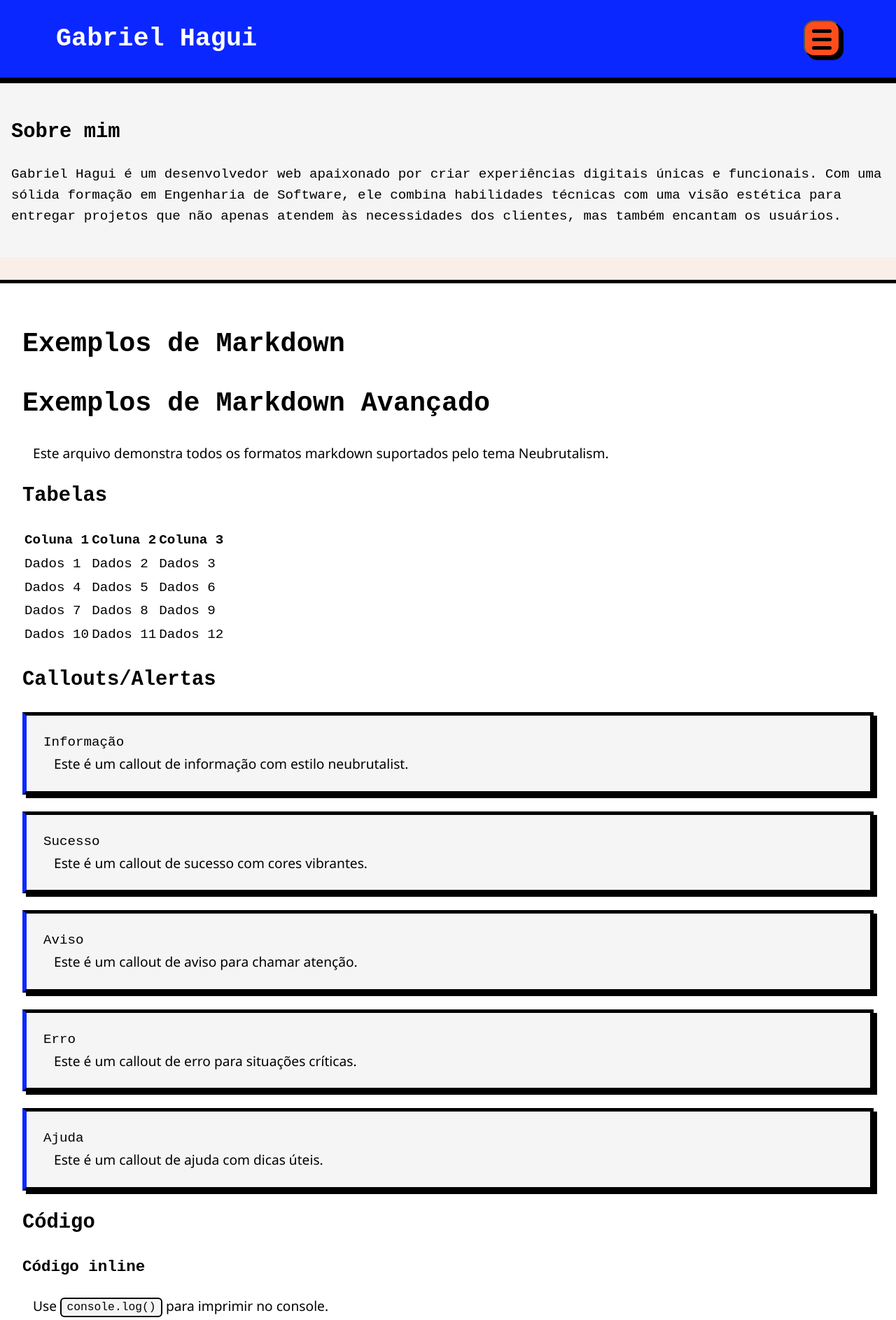
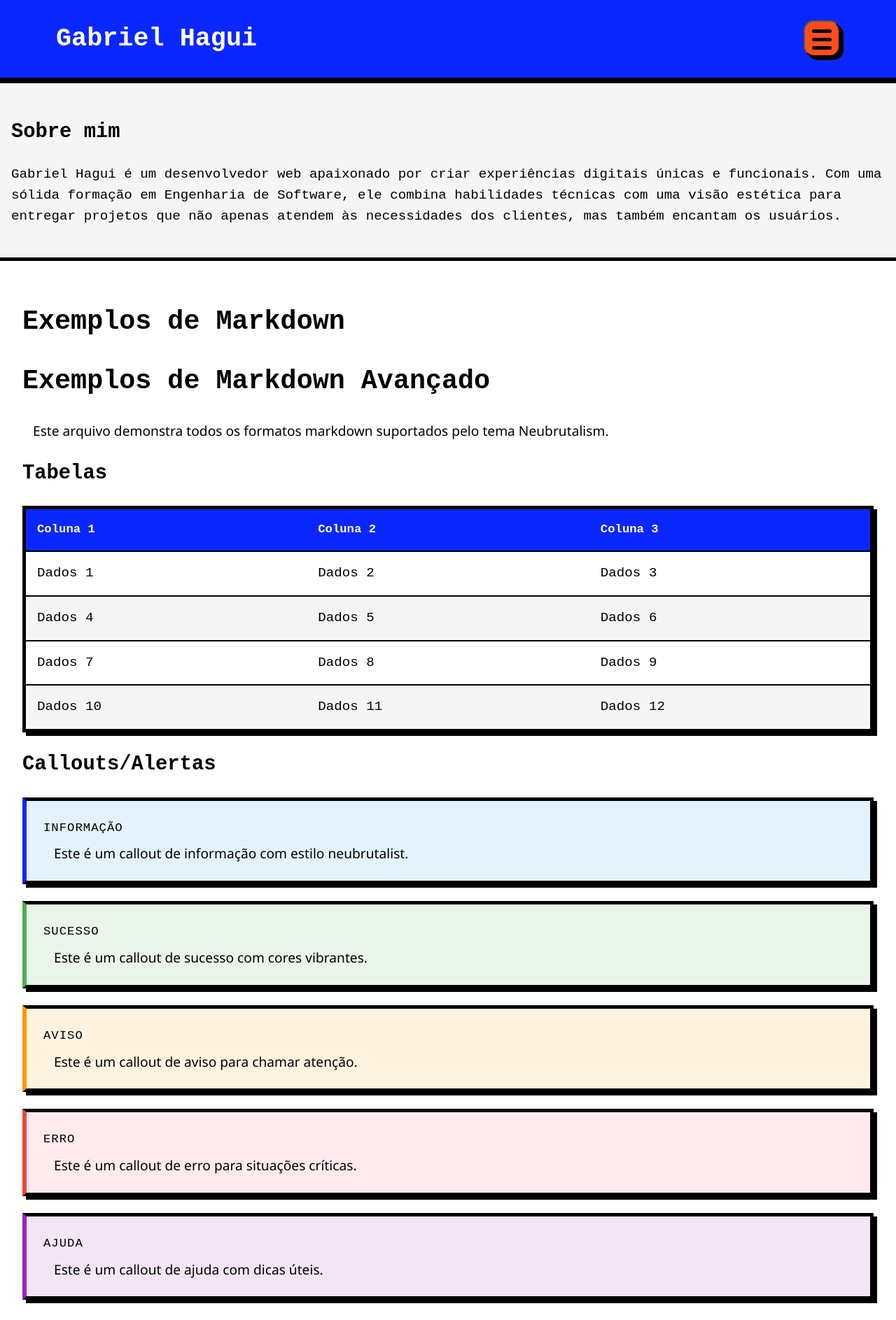
Before and after one commit to GHagui/Gabriel_Hagui, a Jekyll site: the page built from markdown-examples.md, in a window 1280 px wide. Shown: the top 1887 px of the page at 70% size. Built offline with Jekyll 4.4.1, drawn with Linux system fonts in a browser that asks for light colours; some web fonts are replaced.

Commit message:
Enhance code highlighting styles for better readability; improve token contrast and restore callouts and table structures for improved layout and accessibility

```diff
--- a/_sass/custom/_code.scss
+++ b/_sass/custom/_code.scss
@@ -1,21 +1,22 @@
 // Code & syntax highlighting
-.highlighter-rouge { background:#101010; }
+.highlighter-rouge { background:#161616; border: var(--border-medium); box-shadow: var(--box-shadow-small); margin: var(--spacing-md) 0; }
+.highlighter-rouge + .highlighter-rouge { margin-top: var(--spacing-lg); }
 .highlighter-rouge > .highlight { margin:0; background:transparent; border:0; box-shadow:none; padding:0; }
 .highlight .rouge-table { width:100%; border-collapse:collapse; background:transparent; font-size: var(--fs-sm); table-layout:fixed; }
 .highlight .rouge-table td { padding:0; margin:0; vertical-align:top; }
-.highlight .rouge-gutter { background:#0c0c0c; width:3.5ch; user-select:none; border-right:1px solid #181818; }
-.highlight .rouge-gutter pre { margin:0; text-align:right; letter-spacing:.5px; color:#555; background:transparent; padding:15px; }
+.highlight .rouge-gutter { background:#121212; width:3.5ch; user-select:none; border-right:2px solid #0e0e0e; }
+.highlight .rouge-gutter pre { margin:0; text-align:right; letter-spacing:.5px; color:#6a6a6a; background:transparent; padding:15px 10px 15px 6px; }
 .highlight .rouge-code { position:relative; background:transparent; }
-.highlight .rouge-code pre { margin:0; padding:15px; background:transparent!important; overflow-x:auto; }
+.highlight .rouge-code pre { margin:0; padding:15px 18px 15px 18px; background:transparent!important; overflow-x:auto; line-height:1.55; }
 .highlight .rouge-code pre { @include scrollbars(); }
 
 :not(pre) > code { background: var(--color-bg-sidebar)!important; padding:0.15em 0.45em; border-radius:6px; font-family: var(--font-secondary); font-size:.85em; border:2px solid var(--color-black); }
 pre code { border:none; background:transparent; padding:0; font-size:inherit; }
 
-// Token colors (subset retained to avoid noise) - still matching original palette
-.highlight .k, .highlight .kt, .highlight .kd { color:#5fbaf5; font-weight:600; }
-.highlight .o, .highlight .ow, .highlight .nt { color:#f92672; }
-.highlight .s, .highlight .s1, .highlight .s2, .highlight .dl, .highlight .sa, .highlight .sb, .highlight .sc { color:#f5d76e; }
-.highlight .nf, .highlight .nc, .highlight .na, .highlight .nd, .highlight .nx { color:#a6e22e; }
-.highlight .m, .highlight .mi, .highlight .mf, .highlight .mh, .highlight .mb, .highlight .mo { color:#ae81ff; }
-.highlight .c, .highlight .cm, .highlight .c1, .highlight .cs, .highlight .cp { color:#75715e; font-style:italic; }
+// Improve token contrast on slightly lighter background
+.highlight .k, .highlight .kt, .highlight .kd { color:#63c0ff; font-weight:600; }
+.highlight .o, .highlight .ow, .highlight .nt { color:#ff2e82; }
+.highlight .s, .highlight .s1, .highlight .s2, .highlight .dl, .highlight .sa, .highlight .sb, .highlight .sc { color:#ffe082; }
+.highlight .nf, .highlight .nc, .highlight .na, .highlight .nd, .highlight .nx { color:#b3f24a; }
+.highlight .m, .highlight .mi, .highlight .mf, .highlight .mh, .highlight .mb, .highlight .mo { color:#c1a1ff; }
+.highlight .c, .highlight .cm, .highlight .c1, .highlight .cs, .highlight .cp { color:#8d8d75; font-style:italic; }
--- a/_sass/custom/_header.scss
+++ b/_sass/custom/_header.scss
@@ -1,6 +1,6 @@
 // Site header & branding
 .site-header { border-bottom: var(--border-strong); background: var(--color-blue-primary); padding:0; position:relative; }
-.site-header .container { display:flex; align-items:center; justify-content:space-between; margin:0; }
+.site-header .container { display:flex; align-items:center; justify-content:space-between; margin:auto; }
 .site-header .logo a { text-decoration:none; color:var(--color-white); font-weight:900; font-family:var(--font-primary); font-size: var(--fs-xl); padding: var(--spacing-sm) var(--spacing-sm) var(--spacing-sm) 0; white-space:nowrap; }
 
 @media (max-width:1024px){ .site-header .container { padding:0 var(--spacing-xs);} .site-header .logo a { font-size: var(--fs-lg); padding: var(--spacing-xs) 0; } }
--- a/_sass/custom/_layout.scss
+++ b/_sass/custom/_layout.scss
@@ -5,6 +5,6 @@
 .content { flex:1 1 0%; background: var(--color-bg-content); border: var(--border-medium); border-radius:0; box-shadow: var(--box-shadow-large); padding: var(--spacing-lg); min-width:0; max-width: var(--content-block-max-width); margin-left:0; margin-right:auto; }
 .content p, .content ul li { font-family:'Segoe UI', Tahoma, Geneva, Verdana, sans-serif; margin-left:15px; }
 
-@media (max-width:1290px){ main { flex-direction:column; padding:0; } .sidebar { width:100%; max-width:100%; margin-bottom:0; padding: var(--spacing-md) var(--spacing-sm); border:none; box-shadow:none; border-radius:0; } .content { border-bottom:0; border-left:0; border-right:0; box-shadow:none; margin:0; max-width:none; } }
+@media (max-width:1290px){ main { flex-direction:column; padding:0; gap:0; } .sidebar { width:100%; max-width:100%; margin-bottom:0; padding: var(--spacing-md) var(--spacing-sm); border:none; box-shadow:none; border-radius:0; } .content { border-bottom:0; border-left:0; border-right:0; box-shadow:none; margin:0; max-width:none; } }
 @media (max-width:1024px){ .container { padding:0 var(--spacing-xs); } main { padding:0 0 var(--spacing-xs); } .sidebar { padding: var(--spacing-sm);} .content { padding: var(--spacing-sm);} }
 @media (max-width:480px){ .container { padding:0 0.5rem; } .sidebar { padding: var(--spacing-xs);} .content { padding: var(--spacing-xs);} }
--- a/_sass/custom/_markdown.scss
+++ b/_sass/custom/_markdown.scss
@@ -4,11 +4,31 @@
 a { color: var(--color-blue-primary); text-decoration:underline; transition: color .3s; }
 a:hover { color: var(--color-orange-accent); }
 blockquote { margin: var(--spacing-md) 0; padding: var(--spacing-md); border-left:6px solid var(--color-blue-primary)!important; background: var(--color-bg-sidebar); box-shadow: var(--box-shadow-small); border: var(--border-medium); }
-blockquote p { margin:0; }
-blockquote p:last-child { margin-left:15px; }
-figure { margin: var(--spacing-md) 0; text-align:center; }
-figcaption { font-size: var(--fs-sm); color:#666; margin-top: var(--spacing-xs); font-style:italic; }
-hr { border:none; height:2px; background:var(--color-black); border-radius:2px; }
+// Restored callouts structure
+blockquote.callout { position:relative; border: var(--border-medium); border-left-width:6px; }
+blockquote.callout .callout-title { font-family: var(--font-primary); margin:0 0 var(--spacing-xs); display:inline-block; letter-spacing:1px; text-transform:uppercase; font-size: var(--fs-sm); }
+// Variants
+blockquote.callout.callout-info { border-left-color: var(--color-blue-primary)!important; background:#e3f2fd; }
+blockquote.callout.callout-success { border-left-color:#4caf50!important; background:#e8f5e8; }
+blockquote.callout.callout-warning { border-left-color:#ff9800!important; background:#fff3e0; }
+blockquote.callout.callout-error { border-left-color:#f44336!important; background:#ffebee; }
+blockquote.callout.callout-help { border-left-color: var(--color-purple-accent)!important; background:#f3e5f5; }
+// Compact citation style
+blockquote.callout.callout-cit { font-size: var(--fs-lg); padding: var(--spacing-md); }
+blockquote.callout.callout-cit p { font-size: var(--fs-sm); }
+
+// Tables restored
+table { width:100%; border-collapse:collapse; margin: var(--spacing-md) 0; background: var(--color-bg-content); border: var(--border-medium); box-shadow: var(--box-shadow-small); table-layout:fixed; }
+th, td { padding: var(--spacing-sm); text-align:left; border-bottom:2px solid var(--color-black); font-family: var(--font-secondary); }
+th { background: var(--color-blue-primary); color: var(--color-white); font-weight:600; font-size: var(--fs-sm); }
+tr:nth-child(even) { background: var(--color-bg-sidebar); }
+
+// Responsive tables: allow horizontal scroll on narrow screens
+@media (max-width: 760px) {
+  table { /* keep native table layout to avoid collapse/gap */ table-layout:auto; }
+  th, td { font-size: var(--fs-xs); white-space:normal; }
+}
+
 .toc { background: var(--color-bg-sidebar); border: var(--border-medium); border-radius: var(--border-radius-default); padding: var(--spacing-md); margin: var(--spacing-md) 0; box-shadow: var(--box-shadow-small); }
 .toc ul { list-style:none; padding-left:0; margin:0; }
 .toc li { margin: var(--spacing-xs) 0; }
```
